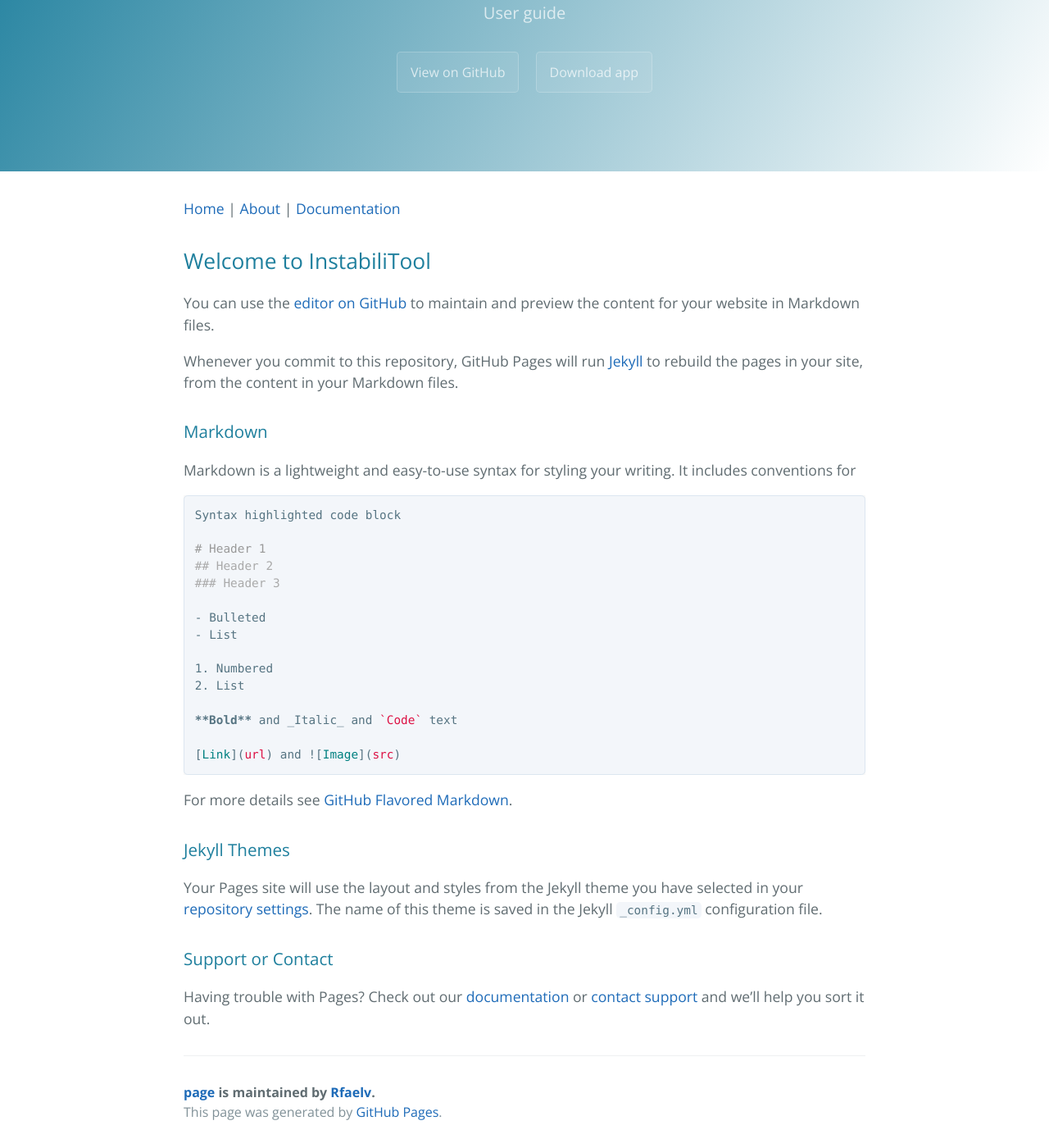
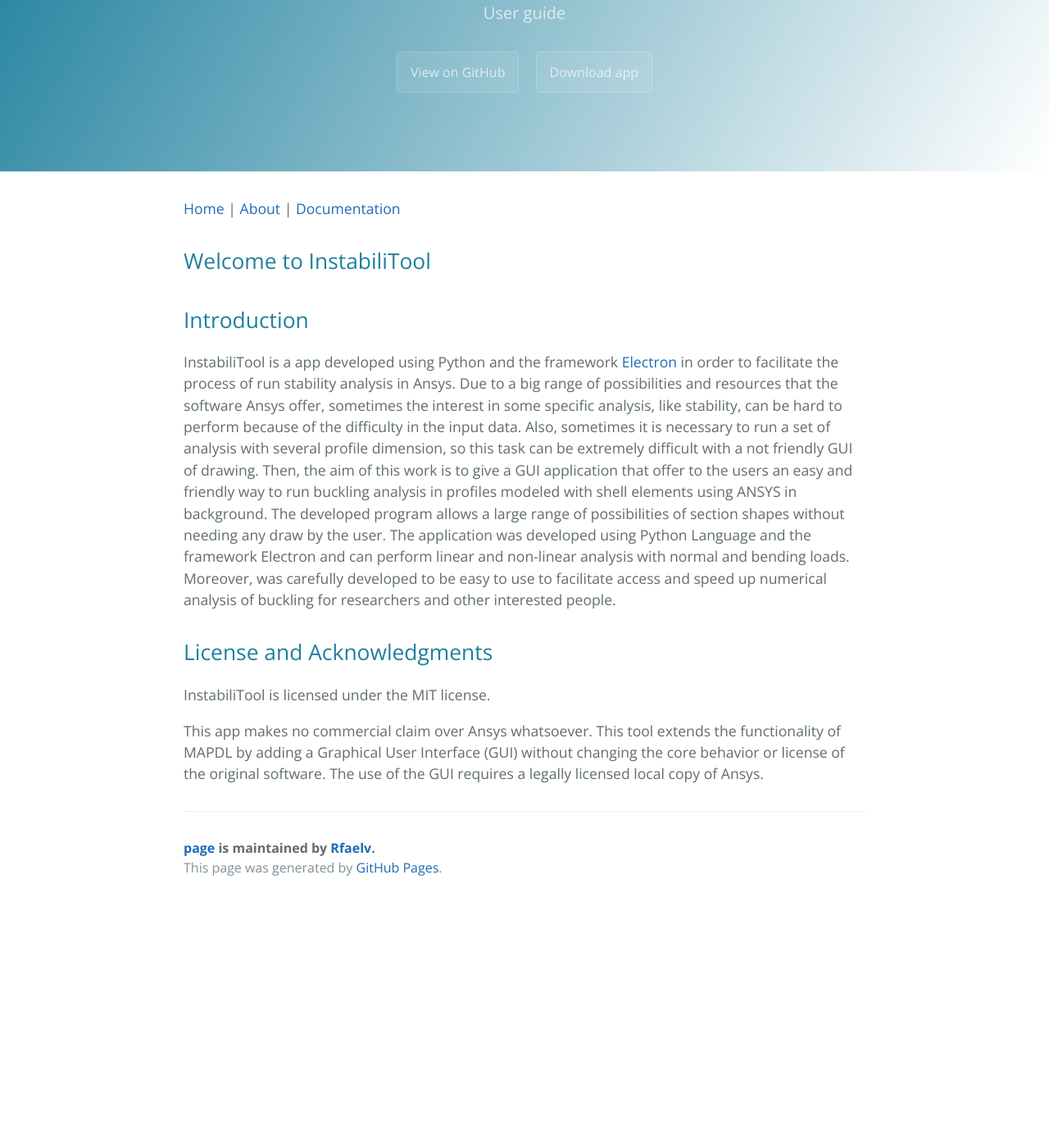
Before and after one commit to Rfaelv/page, a Jekyll site: the page built from about.md, in a window 1280 px wide and 1400 px high, scrolled down 174 px. Shown: the whole window at 82% size. Built offline with Jekyll 4.4.1, drawn with Linux system fonts in a browser that asks for light colours; our own code applies the rules of GitHub Pages for plain Markdown files; after the commit the page ends 1276 px from its top, so only the background shows below that.

Commit message:
Update about.md

````diff
--- a/about.md
+++ b/about.md
@@ -1,37 +1,10 @@
 [Home](./)  |  [About](./about.html)  |  [Documentation](./documentation.html)
 ## Welcome to InstabiliTool
-You can use the [editor on GitHub](https://github.com/Rfaelv/page/edit/gh-pages/index.md) to maintain and preview the content for your website in Markdown files.
+## Introduction
+InstabiliTool is a app developed using Python and the framework [Electron](https://www.electronjs.org/) in order to facilitate the process of run stability analysis in Ansys. Due to a big range of possibilities and resources that the software Ansys offer, sometimes the interest in some specific analysis, like stability, can be hard to perform because of the difficulty in the input data. Also, sometimes it is necessary to run a set of analysis with several profile dimension, so this task can be extremely difficult with a not friendly GUI of drawing. Then, the aim of this work is to give a GUI application that offer to the users an easy and friendly way to run buckling analysis in profiles modeled with shell elements using ANSYS in background. The developed program allows a large range of possibilities of section shapes without needing any draw by the user. The application was developed using Python Language and the framework Electron and can perform linear and non-linear analysis with normal and bending loads. Moreover, was carefully developed to be easy to use to facilitate access and speed up numerical analysis of buckling for researchers and other interested people.
 
-Whenever you commit to this repository, GitHub Pages will run [Jekyll](https://jekyllrb.com/) to rebuild the pages in your site, from the content in your Markdown files.
+## License and Acknowledgments
 
-### Markdown
+InstabiliTool is licensed under the MIT license.
 
-Markdown is a lightweight and easy-to-use syntax for styling your writing. It includes conventions for
-
-```markdown
-Syntax highlighted code block
-
-# Header 1
-## Header 2
-### Header 3
-
-- Bulleted
-- List
-
-1. Numbered
-2. List
-
-**Bold** and _Italic_ and `Code` text
-
-[Link](url) and ![Image](src)
-```
-
-For more details see [GitHub Flavored Markdown](https://guides.github.com/features/mastering-markdown/).
-
-### Jekyll Themes
-
-Your Pages site will use the layout and styles from the Jekyll theme you have selected in your [repository settings](https://github.com/Rfaelv/page/settings/pages). The name of this theme is saved in the Jekyll `_config.yml` configuration file.
-
-### Support or Contact
-
-Having trouble with Pages? Check out our [documentation](https://docs.github.com/categories/github-pages-basics/) or [contact support](https://support.github.com/contact) and we’ll help you sort it out.
+This app makes no commercial claim over Ansys whatsoever. This tool extends the functionality of MAPDL by adding a Graphical User Interface (GUI) without changing the core behavior or license of the original software. The use of the GUI requires a legally licensed local copy of Ansys.
````
